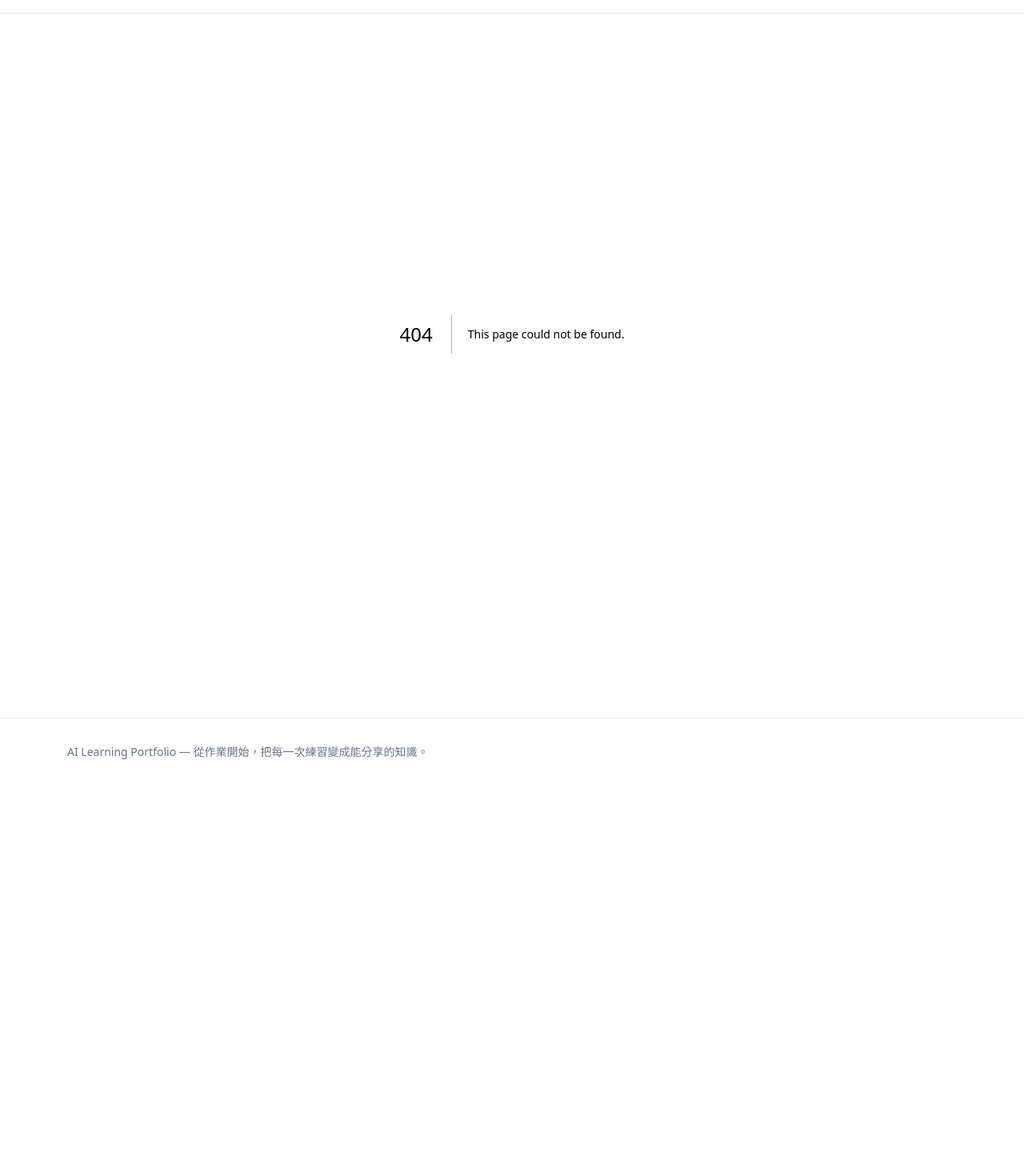
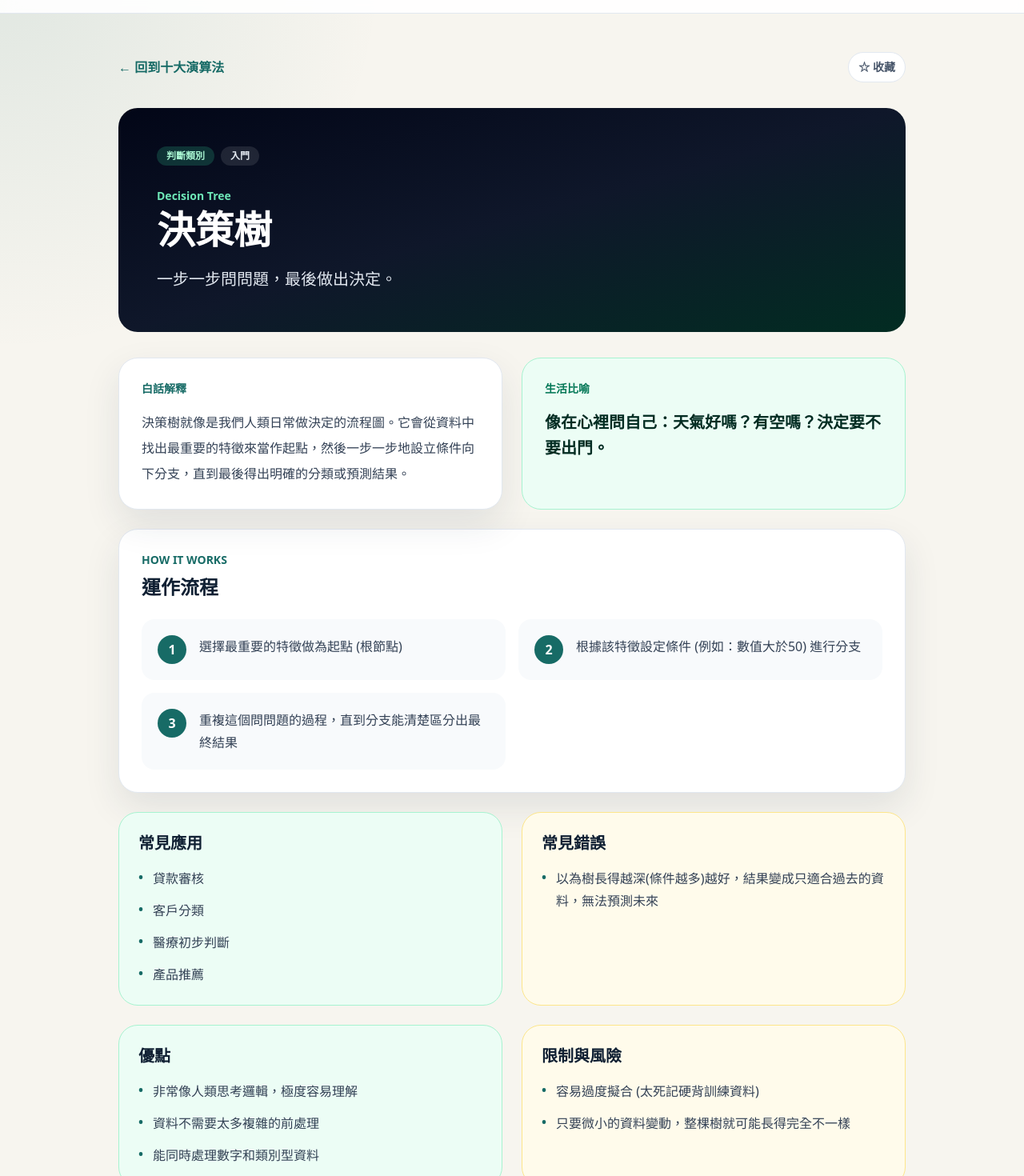
Before and after one commit to gshan1209-cell/AI-Learning-Portfolio, a Next.js app: page /ml-algorithms/decision-tree in a window 1280 px wide. Before the commit this address had no page. Shown: the part 40-1510 px from the top of the page at 80% size. Before the commit the page ends 1022 px from the top, so only its background shows below. Built offline with nearby package versions, Linux system fonts and the light colour scheme.

Commit message:
feat: add ML algorithm learning detail pages

```diff
--- /dev/null
+++ b/src/app/ml-algorithms/[slug]/page.tsx
@@ -0,0 +1,119 @@
+import Link from "next/link";
+import { notFound } from "next/navigation";
+import MlAlgorithmQuiz from "@/components/ml-algorithm-quiz";
+import MlFavoriteButton from "@/components/ml-favorite-button";
+import {
+  getAllMlAlgorithms,
+  getMlAlgorithm,
+  getMlAlgorithmRelatedCourse,
+} from "@/lib/ml-algorithms";
+
+export function generateStaticParams() {
+  return getAllMlAlgorithms().map((algorithm) => ({ slug: algorithm.slug }));
+}
+
+export function generateMetadata({ params }: { params: { slug: string } }) {
+  const algorithm = getMlAlgorithm(params.slug);
+  if (!algorithm) return { title: "找不到演算法" };
+  return {
+    title: `${algorithm.name_zh}｜機器學習十大演算法`,
+    description: algorithm.one_liner,
+  };
+}
+
+function ListPanel({ title, items, tone = "slate" }: { title: string; items: string[]; tone?: "slate" | "emerald" | "amber" }) {
+  const toneClass = tone === "emerald"
+    ? "border-emerald-200 bg-emerald-50"
+    : tone === "amber"
+      ? "border-amber-200 bg-amber-50"
+      : "border-slate-200 bg-white";
+
+  return (
+    <section className={`rounded-3xl border p-6 ${toneClass}`}>
+      <h2 className="text-xl font-black text-ink">{title}</h2>
+      <ul className="mt-4 space-y-3 text-slate-700">
+        {items.map((item) => <li key={item} className="flex gap-3"><span className="font-black text-brand">•</span><span className="leading-7">{item}</span></li>)}
+      </ul>
+    </section>
+  );
+}
+
+export default function MlAlgorithmDetailPage({ params }: { params: { slug: string } }) {
+  const algorithm = getMlAlgorithm(params.slug);
+  if (!algorithm) notFound();
+  const relatedCourse = getMlAlgorithmRelatedCourse(algorithm.slug);
+
+  return (
+    <main className="mx-auto max-w-5xl px-5 py-12">
+      <div className="flex flex-wrap items-center justify-between gap-4">
+        <Link href="/ml-algorithms" className="font-bold text-brand hover:underline">← 回到十大演算法</Link>
+        <MlFavoriteButton slug={algorithm.slug} />
+      </div>
+
+      <header className="mt-8 rounded-3xl bg-gradient-to-br from-slate-950 via-slate-900 to-emerald-950 p-8 text-white md:p-12">
+        <div className="flex flex-wrap gap-2 text-xs font-black">
+          <span className="rounded-full bg-emerald-400/20 px-3 py-1 text-emerald-200">{algorithm.category}</span>
+          <span className="rounded-full bg-white/10 px-3 py-1 text-slate-200">{algorithm.difficulty}</span>
+        </div>
+        <p className="mt-7 text-sm font-bold text-emerald-300">{algorithm.name_en}</p>
+        <h1 className="mt-2 text-4xl font-black md:text-5xl">{algorithm.name_zh}</h1>
+        <p className="mt-5 max-w-3xl text-xl leading-9 text-slate-200">{algorithm.one_liner}</p>
+      </header>
+
+      <section className="mt-8 grid gap-6 md:grid-cols-2">
+        <div className="rounded-3xl border border-slate-200 bg-white p-7 shadow-soft">
+          <p className="text-sm font-black text-brand">白話解釋</p>
+          <p className="mt-4 leading-8 text-slate-700">{algorithm.description}</p>
+        </div>
+        <div className="rounded-3xl border border-emerald-200 bg-emerald-50 p-7">
+          <p className="text-sm font-black text-emerald-700">生活比喻</p>
+          <p className="mt-4 text-xl font-bold leading-8 text-emerald-950">{algorithm.analogy}</p>
+        </div>
+      </section>
+
+      <section className="mt-6 rounded-3xl border border-slate-200 bg-white p-7 shadow-soft">
+        <p className="text-sm font-black text-brand">HOW IT WORKS</p>
+        <h2 className="mt-2 text-2xl font-black text-ink">運作流程</h2>
+        <ol className="mt-6 grid gap-4 md:grid-cols-2">
+          {algorithm.how_it_works.map((step, index) => (
+            <li key={step} className="flex gap-4 rounded-2xl bg-slate-50 p-5">
+              <span className="flex h-9 w-9 shrink-0 items-center justify-center rounded-full bg-brand font-black text-white">{index + 1}</span>
+              <span className="leading-7 text-slate-700">{step}</span>
+            </li>
+          ))}
+        </ol>
+      </section>
+
+      {algorithm.editorial_note && (
+        <aside className="mt-6 rounded-3xl border border-amber-200 bg-amber-50 p-6 text-amber-950">
+          <p className="font-black">教材校訂註記</p>
+          <p className="mt-2 leading-7">{algorithm.editorial_note}</p>
+        </aside>
+      )}
+
+      <div className="mt-6 grid gap-6 md:grid-cols-2">
+        <ListPanel title="常見應用" items={algorithm.use_cases} tone="emerald" />
+        <ListPanel title="常見錯誤" items={algorithm.common_mistakes} tone="amber" />
+        <ListPanel title="優點" items={algorithm.pros} tone="emerald" />
+        <ListPanel title="限制與風險" items={algorithm.cons} tone="amber" />
+      </div>
+
+      <section className="mt-6 rounded-3xl border border-slate-200 bg-slate-950 p-7 text-white">
+        <p className="text-sm font-black text-emerald-300">VISUAL ADAPTER</p>
+        <h2 className="mt-2 text-2xl font-black">視覺化類型：{algorithm.visual_type}</h2>
+        <p className="mt-3 leading-7 text-slate-300">
+          來源專案的動態圖解正在改寫為中央 Native 元件。目前先保留視覺化類型與教材勾稽，避免繼續依賴舊部署。
+        </p>
+        {relatedCourse && (
+          <Link href={`/courses/${relatedCourse}`} className="mt-5 inline-flex rounded-full bg-emerald-400 px-5 py-3 font-bold text-slate-950">
+            開啟已移植的互動實驗室 →
+          </Link>
+        )}
+      </section>
+
+      <div className="mt-8">
+        <MlAlgorithmQuiz slug={algorithm.slug} questions={algorithm.quiz} />
+      </div>
+    </main>
+  );
+}
```
